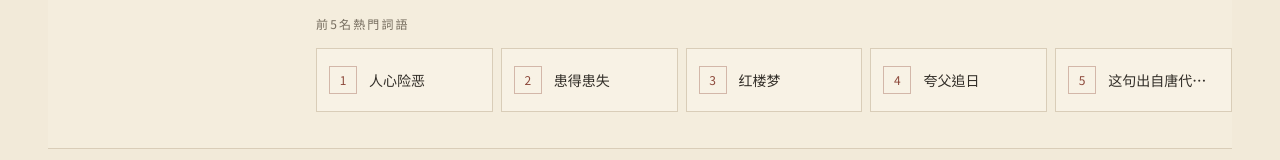
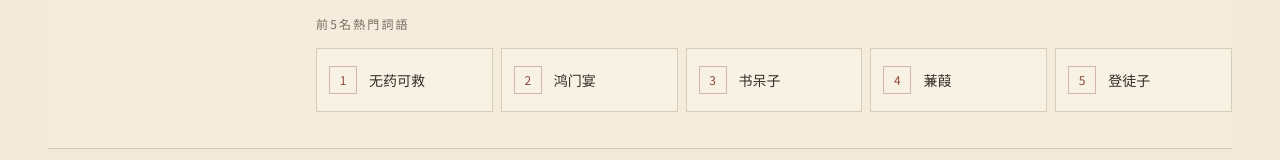
Before and after one commit to fishpka/chinese, a React (Vite) app: page / in a window 1280 px wide. Shown: the part 738-898 px from the top of the page. Built offline with nearby package versions, Linux system fonts and the light colour scheme.

Commit message:
Show alternate popular search terms

```diff
--- a/src/App.jsx
+++ b/src/App.jsx
@@ -46,9 +46,9 @@ export default function App() {
   );
   const popularResultWords = useMemo(() => {
     const seen = new Set();
-    return results.reduce((words, entry) => {
+    const uniqueWords = results.reduce((words, entry) => {
       const term = entry.editable.term.trim();
-      if (!term || seen.has(term) || words.length >= 5) return words;
+      if (!term || seen.has(term)) return words;
       seen.add(term);
       words.push({
         query: term,
@@ -58,6 +58,7 @@ export default function App() {
       });
       return words;
     }, []);
+    return uniqueWords.slice(5, 10);
   }, [results]);
   const totalPages = Math.max(1, Math.ceil(results.length / pageSize));
   const visiblePage = Math.min(currentPage, totalPages);
```
